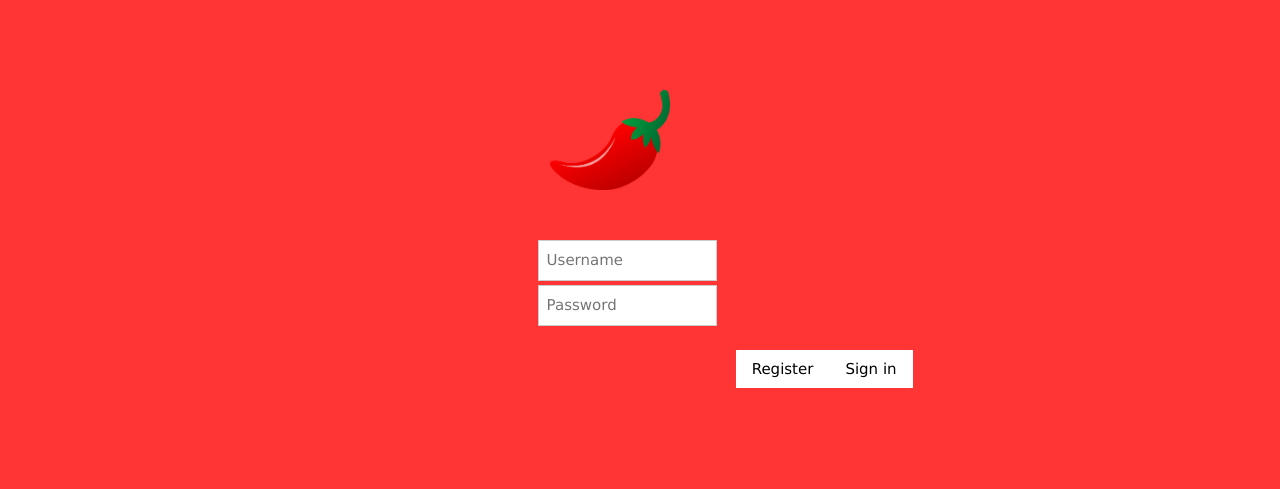
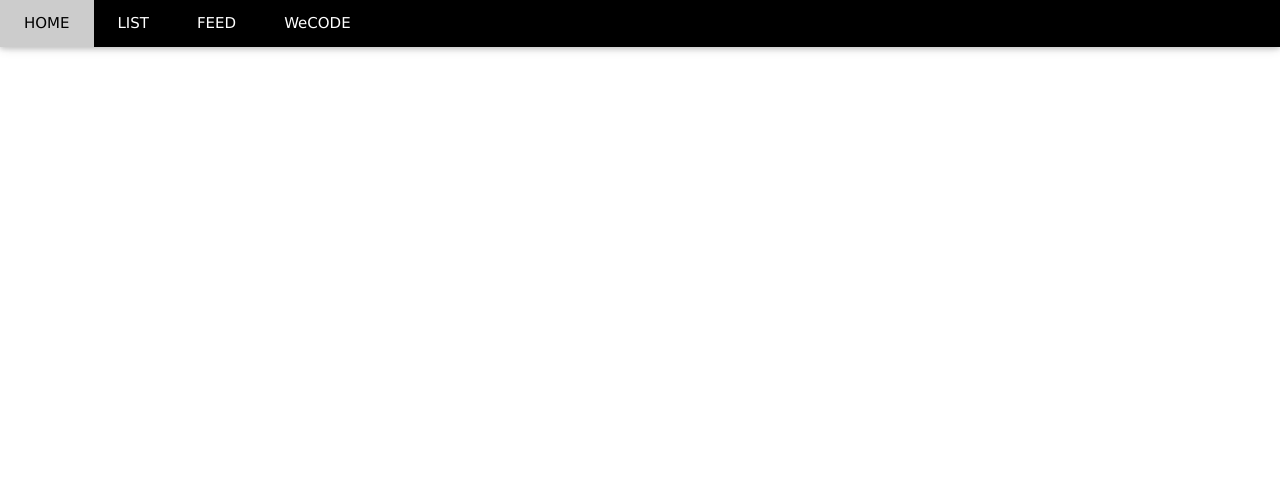
Before and after one commit to MoeAssaf/chillipeppers, a Flask app: page /home in a window 1280 px wide. Shown: the top 489 px of the page. Run offline with Flask 2, Linux system fonts and the light colour scheme; some web fonts are replaced.

Commit message:
added nav bar and fixed colors

```diff
--- a/app.py
+++ b/app.py
@@ -1,14 +1,12 @@
-from flask import Flask, render_template, request, redirect, url_for
+from flask import Flask, render_template, request, redirect, url_for, session
 import dataset
-
 app = Flask(__name__)
 # TODO: connect your database here
 db=dataset.connect("postgres://fbeumtjfoswdzj:77858ede1315dab822e19dad2a8f5979e76c454512737d9598332c145f8ec4ed@ec2-50-19-89-124.compute-1.amazonaws.com:5432/d9kl1is1chajdc")
 
 
 @app.route('/',methods=["GET","POST"])
-@app.route('/home',methods=["GET","POST"])
-def homepage():
+def loginpage():
 		if request.method == "GET":
 			return render_template('home.html')
 		else:
@@ -18,12 +16,15 @@ def homepage():
 			contactsTable = db["Contacts"]
 
 			if len(list(contactsTable.find(username = username, password = password))) == 1:
-				return render_template('register.html')
+				return redirect('/home')
 
 			else:
+				return render_template('register.html')
 				print"YES"
-				return render_template('home.html')
 
+@app.route('/home',methods=["GET","POST"])
+def home():
+	return render_template('feed.html')
 
 @app.route('/register',methods=["POST","GET"])
 def register():
--- a/templates/feed.html
+++ b/templates/feed.html
@@ -1,8 +1,6 @@
-{% extends "base.html" %}
-
+{% extends "index.html" %}
 {% block body %}
 
-<h1>Feed Page</h1>
 
 <!-- TODO: implement feed page -->
 
--- a/templates/home.html
+++ b/templates/home.html
@@ -9,7 +9,7 @@
   <body class="body">
 <style>
 .body{
-	background-color: #ff3434;
+	background-color: black;
 }
 .center{
 	align:center;
@@ -18,7 +18,7 @@
 	margin-top: 240px;
 }
 </style>
-<img src="../static/images/chilli.png" style="margin-top:-150px;width:120px;height:100px;position:absolute;margin-left:43%">
+<img src="../static/images/chilli.png" style="margin-top:-150px;width:131px;height:100px;position:absolute;margin-left:43%">
 
 	<div class="center"style="width:750px;height:250px;">
       <div class="w3-col m6">
--- a/templates/index.html
+++ b/templates/index.html
@@ -5,14 +5,36 @@
 <link rel="stylesheet" href="../static/css/style.css">
 <link rel="stylesheet" href="../static/css/style2.css">
 <link rel="stylesheet" href="../static/css/style1.css">
+
   <title>ChilliPeppers</title>
+
 
 
 <!-- TODO: add more links on the navigation bar here -->
  </head>
 <body class="body">
+<div class="w3-top">
+  <div class="w3-bar w3-black w3-card-2">
+    <a class="w3-bar-item w3-button w3-padding-large w3-hide-medium w3-hide-large w3-right" href="javascript:void(0)" onclick="myFunction()" title="Toggle Navigation Menu"><i class="fa fa-bars"></i></a>
+    <a href="/home" class="w3-bar-item w3-button w3-padding-large">HOME</a>
+    <a href="/list" class="w3-bar-item w3-button w3-padding-large w3-hide-small">LIST</a>
+<!--     <a href="#tour" class="w3-bar-item w3-button w3-padding-large w3-hide-small">TOUR</a> -->
+    <a href="/home" class="w3-bar-item w3-button w3-padding-large w3-hide-small">FEED</a>
+    <div class="w3-dropdown-hover w3-hide-small">
+      <button class="w3-padding-large w3-button" title="Wecode">WeCODE <i class="fa fa-caret-down"></i></button>
+      <div class="w3-dropdown-content w3-bar-block w3-card-4">
+        <a href="#" class="w3-bar-item w3-button">General</a>
+        <a href="#" class="w3-bar-item w3-button">Experiences</a>
+        <a href="#" class="w3-bar-item w3-button">Pictures</a>
+      </div>
+    </div>
+    <a href="javascript:void(0)" class="w3-padding-large w3-hover-red w3-hide-small w3-right"><i class="fa fa-search"></i></a>
+  </div>
+</div>
+
+
 {% block body %}
 
-{% endblock%}
+{% endblock %}
 </body>
 </html>
--- a/templates/register.html
+++ b/templates/register.html
@@ -4,7 +4,7 @@
 <link rel="stylesheet" href="../static/css/style2.css">
 <link rel="stylesheet" href="../static/css/style1.css">
   <title>ChilliPeppers</title>
-<body style ="background-color: #ff3434;">
+<body style ="background-color: black;">
 
 
         <form action='/register' method="POST">
```
